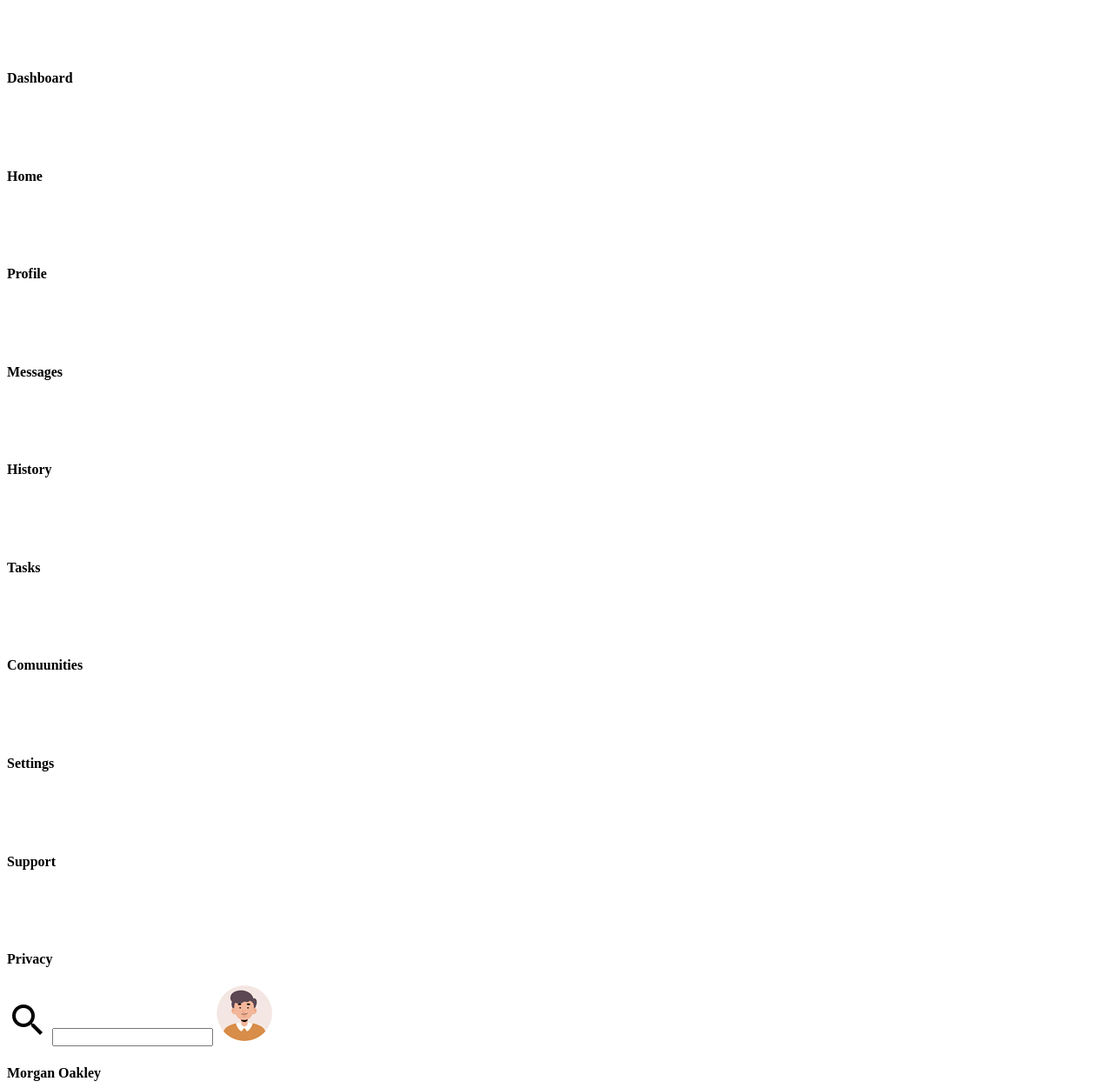
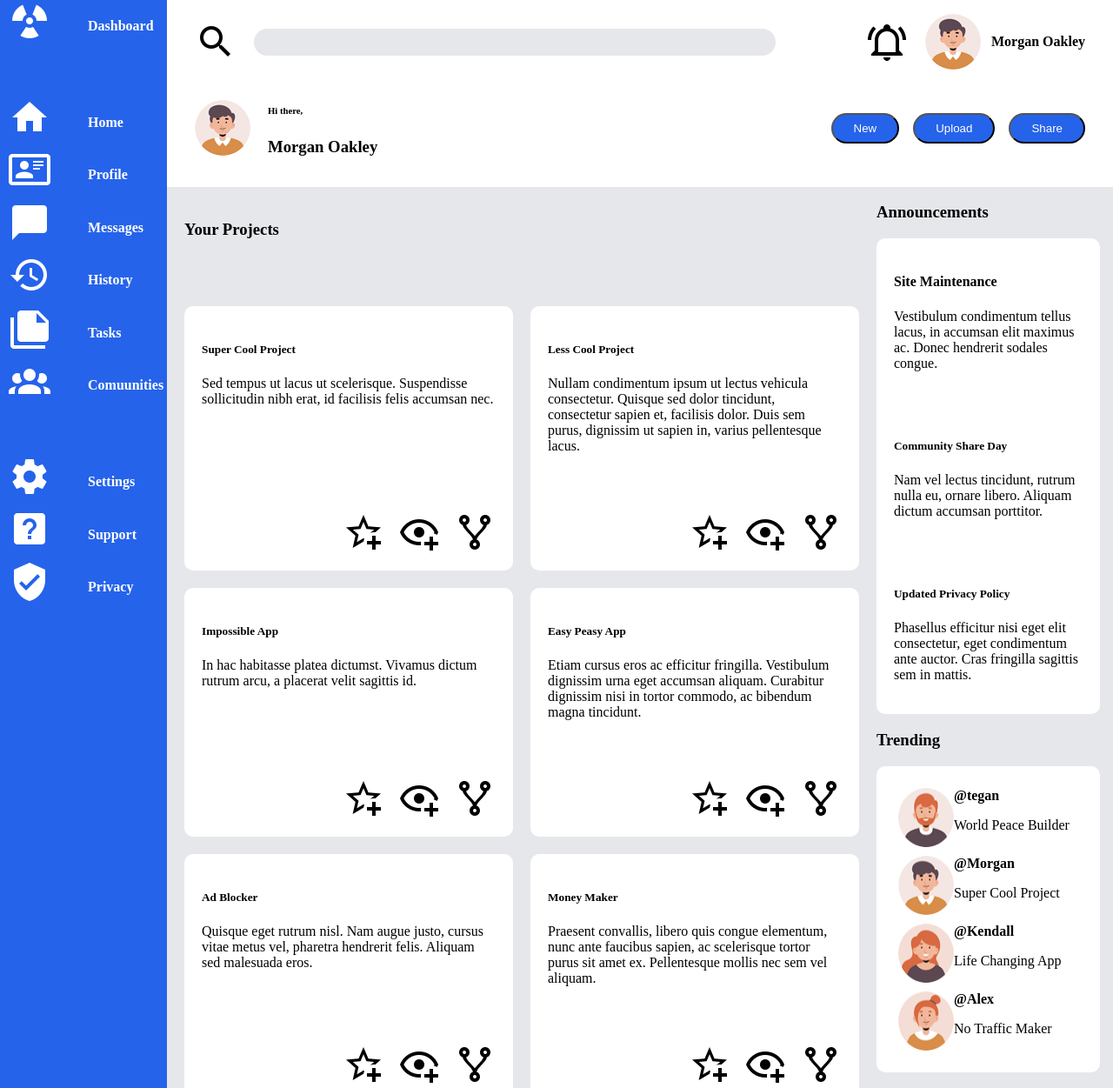
Before and after one commit to GaneshBhakar/Admin-Dashboard, a plain HTML site: page index.html in a window 1280 px wide. Shown: the top 1251 px of the page at 87% size. Drawn offline with Linux system fonts and the light colour scheme.

Commit message:
CSS styled and small modifications in html as needed for styling

```diff
--- a/index.html
+++ b/index.html
@@ -60,8 +60,11 @@
 			<div class="upper">
 				<img src="images/icons/search.png" alt="search">
 				<input type="text">
+				<img src="images/icons/notifications.png" alt="notifications">
+				<div class="profile">
 					<img src="images/avatar/m-icon-2.png" alt="icon">
 					<h4>Morgan Oakley</h4>
+				</div>
 			</div>
 			<div class="lower">
 				<div class="left">
@@ -81,50 +84,94 @@
 
 		<div class="content">
 			<div class="projects">
-				<h4>Your Projects</h4>
+				<h3>Your Projects</h3>
+
 				<div class="cards">
+					<div class="cards-content">
 						<h5>Super Cool Project</h5>
 						<p>Sed tempus ut lacus ut scelerisque.
 						Suspendisse sollicitudin nibh erat, id facilisis felis accumsan nec.
 						</p>
 					</div>
+					<div class="icons">
+						<img src="images/icons/favorite.png" alt="favourites">
+						<img src="images/icons/watch.png" alt="watch">
+						<img src="images/icons/fork.png" alt="fork">
+					</div>
+				</div>
 				<div class="cards">
+					<div class="cards-content">
 						<h5>Less Cool Project</h5>
 						<p>Nullam condimentum ipsum ut lectus vehicula consectetur.
 						Quisque sed dolor tincidunt, consectetur sapien et, facilisis dolor.
 						Duis sem purus, dignissim ut sapien in, varius pellentesque lacus.
 						</p>
 					</div>
+					<div class="icons">
+						<img src="images/icons/favorite.png" alt="favourites">
+						<img src="images/icons/watch.png" alt="watch">
+						<img src="images/icons/fork.png" alt="fork">
+					</div>
+				</div>
 				<div class="cards">
+					<div class="cards-content">
 						<h5>Impossible App</h5>
 						<p>In hac habitasse platea dictumst.
 						Vivamus dictum rutrum arcu, a placerat velit sagittis id.
 						</p>
 					</div>
+					<div class="icons">
+						<img src="images/icons/favorite.png" alt="favourites">
+						<img src="images/icons/watch.png" alt="watch">
+						<img src="images/icons/fork.png" alt="fork">
+					</div>
+				</div>
 				<div class="cards">
+					<div class="cards-content">
 						<h5>Easy Peasy App</h5>
 						<p>Etiam cursus eros ac efficitur fringilla.
 						Vestibulum dignissim urna eget accumsan aliquam.
 						Curabitur dignissim nisi in tortor commodo, ac bibendum magna tincidunt.
 						</p>
 					</div>
+					<div class="icons">
+						<img src="images/icons/favorite.png" alt="favourites">
+						<img src="images/icons/watch.png" alt="watch">
+						<img src="images/icons/fork.png" alt="fork">
+					</div>
+				</div>
 				<div class="cards">
+					<div class="cards-content">
 						<h5>Ad Blocker</h5>
 						<p>Quisque eget rutrum nisl.
 						Nam augue justo, cursus vitae metus vel, pharetra hendrerit felis.
 						Aliquam sed malesuada eros.
 						</p>
 					</div>
+					<div class="icons">
+						<img src="images/icons/favorite.png" alt="favourites">
+						<img src="images/icons/watch.png" alt="watch">
+						<img src="images/icons/fork.png" alt="fork">
+					</div>
+				</div>
 				<div class="cards">
+					<div class="cards-content">
 						<h5>Money Maker</h5>
 						<p>Praesent convallis, libero quis congue elementum, nunc ante faucibus sapien,
 						ac scelerisque tortor purus sit amet ex.
 						Pellentesque mollis nec sem vel aliquam.
 						</p>
 					</div>
+					<div class="icons">
+						<img src="images/icons/favorite.png" alt="favourites">
+						<img src="images/icons/watch.png" alt="watch">
+						<img src="images/icons/fork.png" alt="fork">
+					</div>
+				</div>
 			</div>
 			<div class="announcements">
-				<h5>Announcements</h5>
+				<h3>Announcements</h3>
+				<div class="wrapper">
 					<div class="article">
 						<h4>Site Maintenance</h4>
 						<p>
@@ -150,7 +197,9 @@
 						</p>
 					</div>
 				</div>
+			</div>
 			<div class="trending">
+				<h3>Trending</h3>
 				<ul class="trending-list">
 					<li class="trending-item">
 						<img src="images/avatar/m-icon-1.png" alt="Tegan avatar">
--- a/style.css
+++ b/style.css
@@ -0,0 +1,159 @@
+*,
+::before,
+::after{
+	box-sizing: border-box;
+}
+
+body{
+	margin: 0;
+	padding: 0;
+	/* height: 100vh; */
+}
+
+.container{
+	min-height: 100%;
+	display: grid;
+	grid-template-columns: 15% 85%;
+	grid-template-rows: 1fr 5fr;
+}
+
+.sidebar{
+	grid-column: 1 / 2;
+	grid-row: 1 / 4;
+	background-color: #2563eb;
+	color: white;
+	display: grid;
+	grid-auto-rows: auto;
+	align-content: start;
+	gap: 50px;
+	padding-left: 10px;
+}
+
+.item, .dashboard{
+	display: grid;
+	grid-template-columns: 1fr 1fr;
+}
+
+img{
+	font-size: 80%;
+}
+
+.header{
+	grid-row: 1 / 2;
+	display: grid;
+	grid-template-rows: auto auto;
+ 	padding: 16px 32px;
+  	gap: 16px;
+}
+
+.upper{
+	display: grid;
+	grid-template-columns: auto 1fr auto auto;
+  	align-items: center;
+  	gap: 20px;
+}
+
+input{
+	width: 100%;          /* fill grid column */
+	max-width: 600px;     /* optional */
+	padding: 8px 16px;
+	border-radius: 20px;
+	border: none;
+	background: #e5e7eb;
+}
+
+.profile {
+  display: flex;
+  align-items: center;
+  gap: 12px;
+}
+
+.lower{
+	display: flex;
+	justify-content: space-between;
+	align-items: center;
+}
+
+.lower .left{
+	display: flex;
+	gap: 20px;
+	align-items: center;
+}
+
+.lower .right{
+	display: flex;
+	gap: 16px;
+}
+
+button{
+	padding: 8px 24px;
+  	border-radius: 20px;
+	color: white;
+	background-color: #2563eb;
+}
+.content{
+	background-color: #e5e7eb;
+	display: grid;
+	grid-template-rows: auto 1fr;
+	grid-template-columns: 3fr 1fr;
+}
+
+.projects{
+	grid-column: 1 / 2;
+	grid-row: 1 / 3;
+	padding: 20px;
+
+	display: grid;
+	grid-template-columns: repeat(2, 1fr);
+	gap: 20px;
+}
+
+.projects > h3 {
+  grid-column: 1 / -1;
+}
+
+
+.cards{
+	background-color: white;
+	padding: 20px;
+	border-radius: 10px;
+
+	display: flex;
+	flex-direction: column;
+	gap: 12px;
+}
+
+.icons{
+	display: flex;
+	justify-content: flex-end;
+	gap: 16px;
+	margin-top: auto;
+}
+
+.wrapper{
+	background-color: white;
+	border-radius: 10px;
+	margin-right: 15px;
+	display: grid;
+	grid-template-rows: auto auto auto;
+}
+
+.article{
+	padding: 20px;
+}
+
+.trending-list{
+	background-color: white;
+	margin-right: 15px;
+	border-radius: 10px;
+}
+
+ul{
+	list-style-type: none;
+	padding: 15px;
+}
+
+.trending-item{
+	display: flex;
+	margin: 10px;
+}
```
Lines whose indentation alone changed are shown as unchanged.
